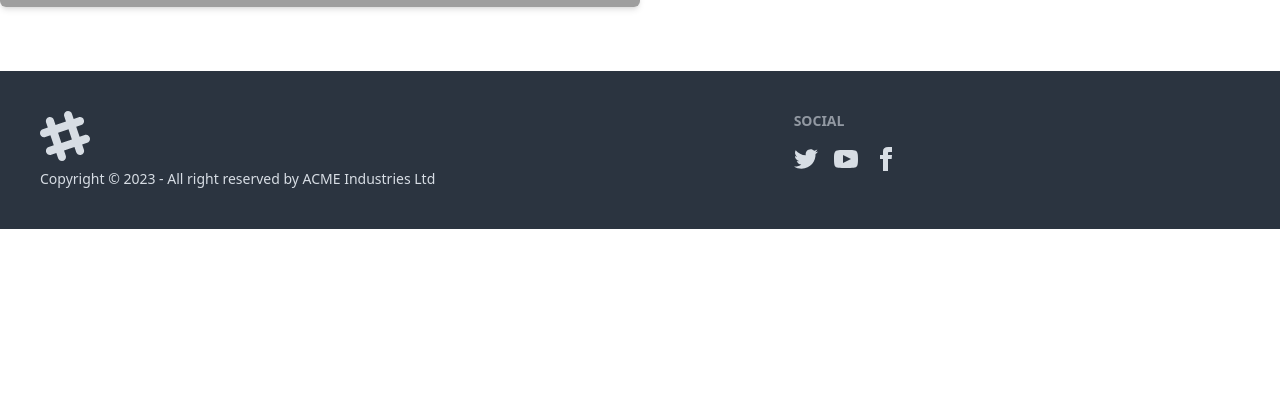
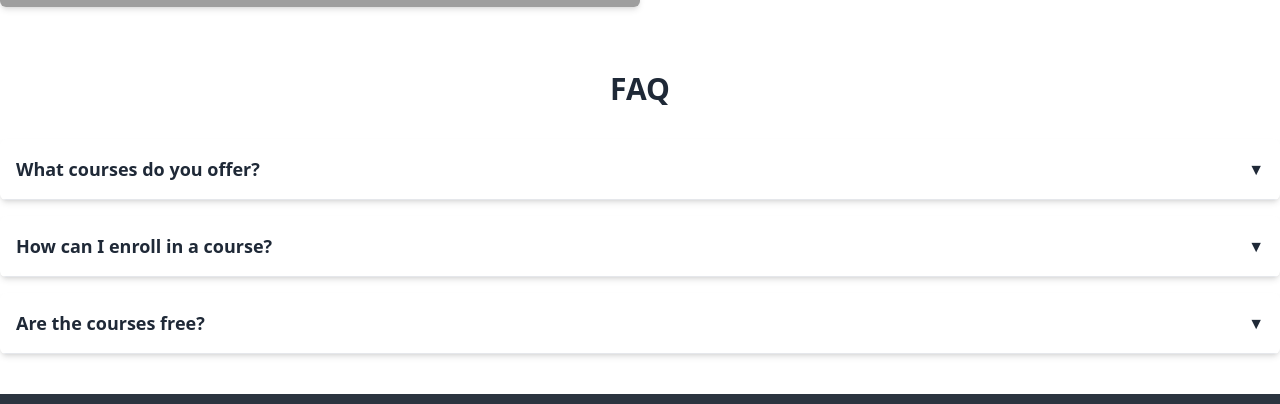
Before and after one commit to istiakahmedsarker/Knowledge-hub-client, a React (Vite) app: page /Home in a window 1280 px wide. Shown: the part 2013-2417 px from the top of the page. Before the commit the page ends 2242 px from the top, so only its background shows below. Built offline with nearby package versions, Linux system fonts and the light colour scheme; no server answers; grey boxes are pictures that could not be loaded.

Commit message:
created faq component

```diff
--- a/src/Components/Faq/Faq.jsx
+++ /dev/null
@@ -1,47 +0,0 @@
-import React from 'react';
-
-const Faq = () => {
-
-    return (
-        <div className="mx-28 my-16">
-            <div className="collapse collapse-arrow bg-base-200">
-                <input type="radio" name="my-accordion-2" checked="checked" />
-                <div className="collapse-title text-xl font-medium">
-                How do I submit an assignment?
-                </div>
-                <div className="collapse-content">
-                    <p>To submit an assignment, navigate to the course page, locate the assignment, and follow the submission instructions provided by the instructor.</p>
-                </div>
-            </div>
-            <div className="collapse collapse-arrow bg-base-200">
-                <input type="radio" name="my-accordion-2" />
-                <div className="collapse-title text-xl font-medium">
-                How are assignments graded?
-                </div>
-                <div className="collapse-content">
-                    <p>Assignments are graded by instructors based on predefined criteria. Feedback and grades are usually provided within a specified timeframe after submission.</p>
-                </div>
-            </div>
-            <div className="collapse collapse-arrow bg-base-200">
-                <input type="radio" name="my-accordion-2" />
-                <div className="collapse-title text-xl font-medium">
-                Can I access the platform on my mobile device?
-                </div>
-                <div className="collapse-content">
-                    <p> Yes, the platform is compatible with various devices, including mobile phones and tablets. You can access course materials and features while on the go.</p>
-                </div>
-            </div>
-            <div className="collapse collapse-arrow bg-base-200">
-                <input type="radio" name="my-accordion-2" />
-                <div className="collapse-title text-xl font-medium">
-                Can I collaborate with others on assignments or projects?
-                </div>
-                <div className="collapse-content">
-                    <p>Yes, the platform supports collaboration among students and educators. You can engage in group projects or study groups by using collaborative features provided.</p>
-                </div>
-            </div>
-        </div>
-    );
-};
-
-export default Faq;
--- /dev/null
+++ b/src/Pages/Home/Faq/Faq.jsx
@@ -0,0 +1,51 @@
+import React, { useState } from 'react';
+
+const Faq = () => {
+    const faqData = [
+        {
+            question: 'What courses do you offer?',
+            answer: 'We offer a diverse range of courses, including web development, data science, mobile app development, and more. Explore our catalog for the full list.',
+        },
+        {
+            question: 'How can I enroll in a course?',
+            answer: 'Enrolling in a course is easy! Simply visit the course page, click on the "Enroll Now" button, and follow the registration steps.',
+        },
+        {
+            question: 'Are the courses free?',
+            answer: "No we don't offer any free course. Check the course details for information on pricing and available discounts.",
+        },
+    ];
+
+    const [openIndex, setOpenIndex] = useState(null);
+
+    // Function to toggle the open/close state of a question
+    const toggleQuestion = (index) => {
+        setOpenIndex((prevIndex) => (prevIndex === index ? null : index));
+    };
+
+    return (
+        <div className="container mx-auto my-10">
+            <h2 className="text-3xl font-bold mb-8 text-center">FAQ</h2>
+            <div className="space-y-4">
+                {faqData.map((item, index) => (
+                    <div key={index} className="bg-white rounded-md shadow-md overflow-hidden">
+                        <div
+                            onClick={() => toggleQuestion(index)}
+                            className="flex items-center justify-between cursor-pointer p-4 border-b border-gray-200"
+                        >
+                            <h3 className="text-lg font-bold">{item.question}</h3>
+                            <span>{openIndex === index ? '▲' : '▼'}</span>
+                        </div>
+                        {openIndex === index && (
+                            <div className="p-4">
+                                <p className="text-gray-600">{item.answer}</p>
+                            </div>
+                        )}
+                    </div>
+                ))}
+            </div>
+        </div>
+    );
+};
+
+export default Faq;
--- a/src/Pages/Home/Home.jsx
+++ b/src/Pages/Home/Home.jsx
@@ -1,8 +1,6 @@
 import React from 'react';
-import Navbar from '../../Shared/Navbar/Navbar';
 import Banner from './Banner/Banner';
-import Faq from '../../Components/Faq/Faq';
-import Testimonials from '../../Components/Testimonials/Testimonials';
+import Faq from './Faq/Faq';
 import FeaturedCourses from './FeaturedCourses/FeaturedCourses';
 import AboutUs from './AboutUs/AboutUs';
 
@@ -12,6 +10,7 @@ const Home = () => {
             <Banner></Banner>
             <FeaturedCourses></FeaturedCourses>
             <AboutUs></AboutUs>
+            <Faq></Faq>
         </div>
     );
 };
```
